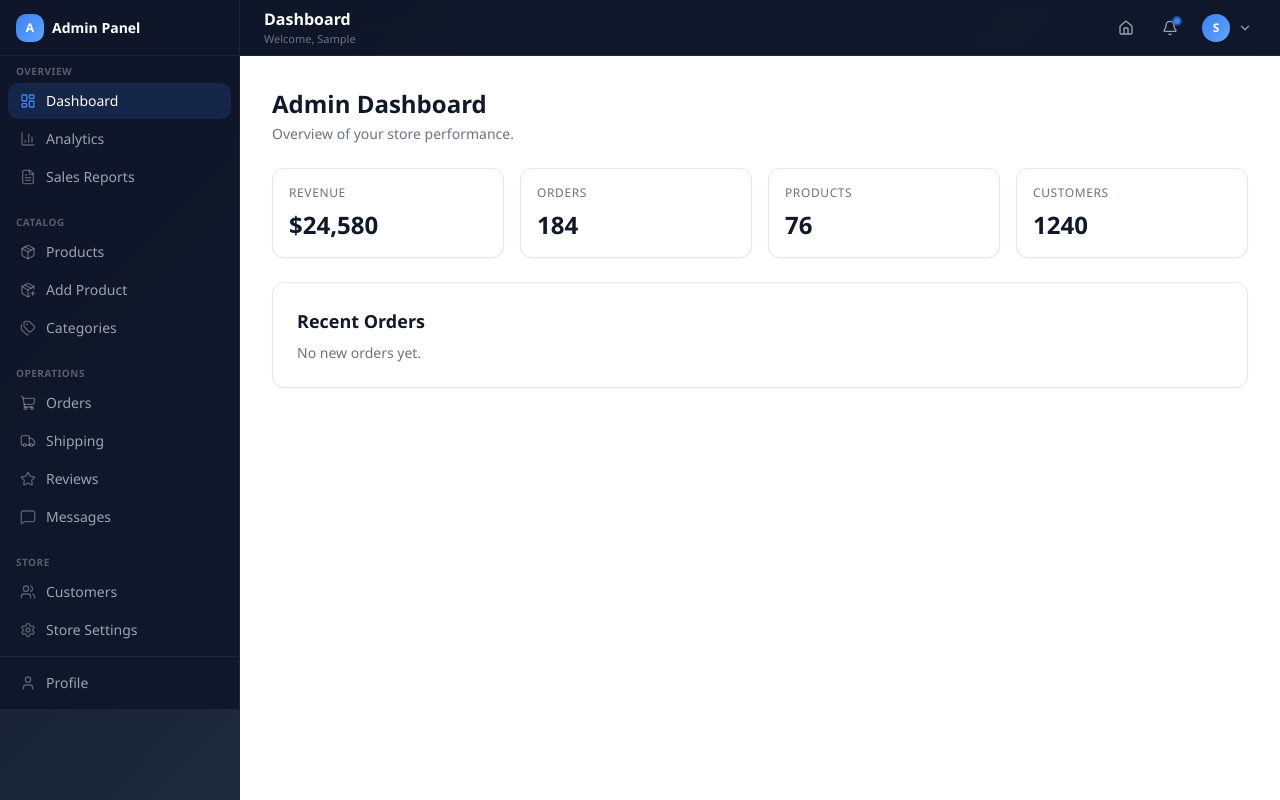
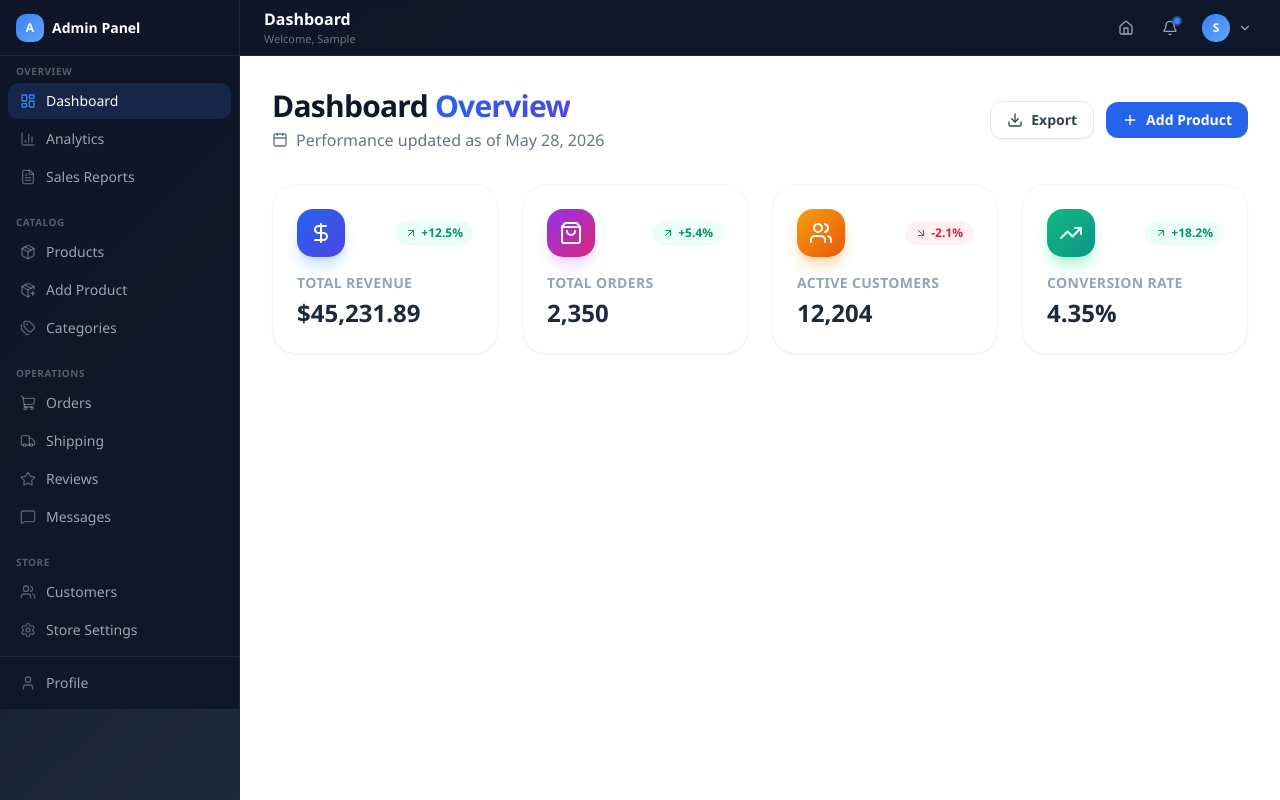
Before and after one commit to PoojaDits/Landing_Page-1, a React (Vite) app: page /admin/dashboard in a window 1280 px wide. Built offline with nearby package versions, Linux system fonts and the light colour scheme; sample sign-in values are in the browser's storage.

Commit message:
dashboard

```diff
--- a/src/pages/dashboard/AdminDashboard.jsx
+++ b/src/pages/dashboard/AdminDashboard.jsx
@@ -1,33 +1,99 @@
+import React from 'react';
+import {
+  TrendingUp, Users, ShoppingBag, DollarSign,
+  ArrowUpRight, ArrowDownRight,Calendar, Download, Plus
+} from 'lucide-react';
+
+const stats = [
+  {
+    label: 'Total Revenue',
+    value: '$45,231.89',
+    change: '+12.5%',
+    trend: 'up',
+    icon: DollarSign,
+    gradient: 'from-blue-600 to-indigo-600',
+    shadow: 'shadow-blue-200'
+  },
+  {
+    label: 'Total Orders',
+    value: '2,350',
+    change: '+5.4%',
+    trend: 'up',
+    icon: ShoppingBag,
+    gradient: 'from-purple-600 to-pink-600',
+    shadow: 'shadow-purple-200'
+  },
+  {
+    label: 'Active Customers',
+    value: '12,204',
+    change: '-2.1%',
+    trend: 'down',
+    icon: Users,
+    gradient: 'from-amber-500 to-orange-600',
+    shadow: 'shadow-orange-200'
+  },
+  {
+    label: 'Conversion Rate',
+    value: '4.35%',
+    change: '+18.2%',
+    trend: 'up',
+    icon: TrendingUp,
+    gradient: 'from-emerald-500 to-teal-600',
+    shadow: 'shadow-emerald-200'
+  }
+];
+
 export default function AdminDashboard() {
   return (
-    <div className="space-y-6">
-      <div>
-        <h2 className="text-2xl font-bold text-gray-900">Admin Dashboard</h2>
-        <p className="text-sm text-gray-500 mt-1">
-          Overview of your store performance.
-        </p>
+    <div className="space-y-8 pb-10 animate-in fade-in slide-in-from-bottom-4 duration-700">
+
+      {/* --- HERO HEADER --- */}
+      <div className="flex flex-col md:flex-row md:items-center justify-between gap-4">
+        <div>
+          <h1 className="text-3xl font-extrabold text-slate-900 tracking-tight">
+            Dashboard <span className="text-transparent bg-clip-text bg-gradient-to-r from-blue-600 to-indigo-600">Overview</span>
+          </h1>
+          <p className="text-slate-500 mt-1 flex items-center gap-2">
+            <Calendar className="w-4 h-4" />
+            Performance updated as of May 28, 2026
+          </p>
+        </div>
+        <div className="flex items-center gap-3">
+          <button className="flex items-center gap-2 px-4 py-2 bg-white border border-slate-200 text-slate-700 rounded-xl font-semibold text-sm hover:bg-slate-50 transition-all shadow-sm">
+            <Download className="w-4 h-4" /> Export
+          </button>
+          <button className="flex items-center gap-2 px-4 py-2 bg-blue-600 text-white rounded-xl font-semibold text-sm hover:bg-blue-700 hover:shadow-lg hover:shadow-blue-200 transition-all active:scale-95">
+            <Plus className="w-4 h-4" /> Add Product
+          </button>
+        </div>
       </div>
 
-      <div className="grid grid-cols-1 sm:grid-cols-2 lg:grid-cols-4 gap-4">
-        {[
-          { label: 'Revenue', value: '$24,580' },
-          { label: 'Orders', value: 184 },
-          { label: 'Products', value: 76 },
-          { label: 'Customers', value: 1240 },
-        ].map((c) => (
-          <div
-            key={c.label}
-            className="rounded-xl border border-gray-200 bg-white p-4 shadow-sm"
-          >
-            <p className="text-xs uppercase tracking-wider text-gray-500">{c.label}</p>
-            <p className="mt-2 text-2xl font-bold text-gray-900">{c.value}</p>
+      {/* --- STATS GRID --- */}
+      <div className="grid grid-cols-1 md:grid-cols-2 lg:grid-cols-4 gap-6">
+        {stats.map((item) => (
+          <div key={item.label} className={`group relative bg-white p-6 rounded-3xl border border-slate-100 shadow-sm hover:shadow-xl transition-all duration-300 hover:-translate-y-1`}>
+            <div className="flex items-center justify-between mb-4">
+              <div className={`w-12 h-12 bg-gradient-to-br ${item.gradient} rounded-2xl flex items-center justify-center text-white shadow-lg ${item.shadow} group-hover:scale-110 transition-transform`}>
+                <item.icon className="w-6 h-6" />
+              </div>
+              <div className={`flex items-center gap-1 text-xs font-bold px-2.5 py-1 rounded-full ${
+                item.trend === 'up' ? 'text-emerald-600 bg-emerald-50' : 'text-rose-600 bg-rose-50'
+              }`}>
+                {item.trend === 'up' ? <ArrowUpRight className="w-3 h-3" /> : <ArrowDownRight className="w-3 h-3" />}
+                {item.change}
+              </div>
+            </div>
+            <p className="text-sm font-semibold text-slate-400 tracking-wide uppercase">{item.label}</p>
+            <h3 className="text-2xl font-black text-slate-800 mt-1">{item.value}</h3>
           </div>
         ))}
       </div>
 
-      <div className="rounded-xl border border-gray-200 bg-white p-6 shadow-sm">
-        <h3 className="text-lg font-semibold text-gray-900">Recent Orders</h3>
-        <p className="text-sm text-gray-500 mt-2">No new orders yet.</p>
+      <div className="grid grid-cols-1 lg:grid-cols-3 gap-8">
+
+
+
+
       </div>
     </div>
   );
--- a/src/pages/dashboard/SuperAdminDashboard.jsx
+++ b/src/pages/dashboard/SuperAdminDashboard.jsx
@@ -1,40 +1,138 @@
+import React from 'react';
+import {
+  Globe,
+  Store,
+  Users,
+  ShieldCheck,
+  TrendingUp,
+  Activity,
+  Zap,
+  Server,
+  ArrowUpRight,
+  ArrowDownRight,
+  MoreVertical,
+  Search,
+  Filter
+} from 'lucide-react';
+
+const platformStats = [
+
+  {
+label: 'stores',
+value: '42',
+change: '+3',
+trend: 'up',
+icon: Store,
+color: 'text-blue-600',
+bg: 'bg-blue-50',
+description: 'Active merchant stores'
+},
+
+  {
+label: 'Total admins',
+value: '58',
+change: '+3',
+trend: 'up',
+icon: Store,
+color: 'text-blue-600',
+bg: 'bg-blue-50',
+description: 'Active merchant stores'
+},
+
+  {
+label: 'Total Users',
+value: '12,402',
+change: '+1.2k',
+trend: 'up',
+icon: Users,
+color: 'text-emerald-600',
+bg: 'bg-emerald-50',
+description: 'Across all platforms'
+},
+     {
+label: 'Platform GMV',
+value: '$1,284,500',
+change: '+15.2%',
+trend: 'up',
+icon: Globe,
+color: 'text-indigo-600',
+bg: 'bg-indigo-50',
+description: 'Gross Merchandise Value'
+}
+];
+const storePerformance = [
+  { name: 'Fashion Hub', owner: 'Alice Johnson', sales: '$45,200', status: 'Active', growth: '+12%' },
+  { name: 'Tech World', owner: 'Bob Smith', sales: '$120,500', status: 'Active', growth: '+24%' },
+  { name: 'Home Decor', owner: 'Carol White', sales: '$12,300', status: 'Warning', growth: '-5%' },
+  { name: 'Sports Direct', owner: 'Dave Wilson', sales: '$89,000', status: 'Active', growth: '+8%' },
+];
+
+const auditLogs = [
+  { action: 'New Store Approved', user: 'SuperAdmin', target: 'GadgetBox', time: '10 mins ago', type: 'success' },
+  { action: 'Security Policy Updated', user: 'System', target: 'Auth-Service', time: '1 hour ago', type: 'info' },
+  { action: 'Database Backup', user: 'System', target: 'PostgreSQL Main', time: '4 hours ago', type: 'warning' },
+];
+
 export default function SuperAdminDashboard() {
   return (
-    <div className="space-y-6">
-      <div>
-        <h2 className="text-2xl font-bold text-gray-900">Super Admin Dashboard</h2>
-        <p className="text-sm text-gray-500 mt-1">
-          Platform-wide overview across all stores.
-        </p>
+    <div className="space-y-8 animate-in fade-in duration-700">
+
+
+      <div className="flex flex-col lg:flex-row lg:items-center justify-between gap-4">
+        <div>
+          <div className="flex items-center gap-2 mb-1">
+            <ShieldCheck className="w-5 h-5 text-indigo-600" />
+            <span className="text-xs font-bold text-indigo-600 uppercase tracking-widest">Platform Control Tower</span>
+          </div>
+          <h1 className="text-3xl font-black text-slate-900 tracking-tight">Super Admin Dashboard</h1>
+        </div>
+
+        <div className="flex items-center gap-2 bg-white p-1.5 rounded-2xl shadow-sm border border-slate-200 w-full lg:w-96">
+          <div className="pl-3 pr-2 text-slate-400">
+            <Search className="w-4 h-4" />
+          </div>
+          <input
+            type="text"
+            placeholder="Search stores, users, or logs..."
+            className="flex-1 bg-transparent border-none outline-none text-sm py-1"
+          />
+          <button className="p-2 bg-slate-100 text-slate-600 rounded-xl hover:bg-slate-200 transition-colors">
+            <Filter className="w-4 h-4" />
+          </button>
+        </div>
       </div>
 
-      <div className="grid grid-cols-1 sm:grid-cols-2 lg:grid-cols-4 gap-4">
-        {[
-          { label: 'Stores', value: 32 },
-          { label: 'Admins', value: 58 },
-          { label: 'Users', value: '12.4k' },
-          { label: 'GMV', value: '$1.2M' },
-        ].map((c) => (
-          <div
-            key={c.label}
-            className="rounded-xl border border-gray-200 bg-white p-4 shadow-sm"
-          >
-            <p className="text-xs uppercase tracking-wider text-gray-500">{c.label}</p>
-            <p className="mt-2 text-2xl font-bold text-gray-900">{c.value}</p>
+
+      <div className="grid grid-cols-1 md:grid-cols-2 lg:grid-cols-4 gap-6">
+        {platformStats.map((stat, i) => (
+          <div key={i} className="bg-white p-6 rounded-[2rem] border border-slate-100 shadow-sm hover:shadow-xl transition-all group overflow-hidden relative">
+            {/* Background Accent */}
+            <div className={`absolute -right-4 -top-4 w-24 h-24 rounded-full opacity-5 group-hover:opacity-10 transition-opacity ${stat.bg.replace('50', '500')}`}></div>
+
+            <div className="flex items-center justify-between mb-4 relative z-10">
+              <div className={`w-12 h-12 ${stat.bg} ${stat.color} rounded-2xl flex items-center justify-center group-hover:scale-110 transition-transform`}>
+                <stat.icon className="w-6 h-6" />
+              </div>
+              <div className={`text-[10px] font-bold px-2 py-1 rounded-lg flex items-center gap-1 ${
+                stat.trend === 'up' ? 'bg-emerald-50 text-emerald-600' : 'bg-rose-50 text-rose-600'
+              }`}>
+                {stat.trend === 'up' ? <ArrowUpRight className="w-3 h-3" /> : <ArrowDownRight className="w-3 h-3" />}
+                {stat.change}
+              </div>
+            </div>
+
+            <div className="relative z-10">
+              <p className="text-sm font-semibold text-slate-400 uppercase tracking-wider">{stat.label}</p>
+              <h3 className="text-2xl font-black text-slate-800 mt-1">{stat.value}</h3>
+              <p className="text-xs text-slate-500 mt-2 flex items-center gap-1">
+                <Activity className="w-3 h-3 text-slate-300" />
+                {stat.description}
+              </p>
+            </div>
           </div>
         ))}
       </div>
 
-      <div className="grid grid-cols-1 lg:grid-cols-2 gap-4">
-        <div className="rounded-xl border border-gray-200 bg-white p-6 shadow-sm">
-          <h3 className="text-lg font-semibold text-gray-900">System Health</h3>
-          <p className="text-sm text-gray-500 mt-2">All services operational.</p>
-        </div>
-        <div className="rounded-xl border border-gray-200 bg-white p-6 shadow-sm">
-          <h3 className="text-lg font-semibold text-gray-900">Recent Audit Logs</h3>
-          <p className="text-sm text-gray-500 mt-2">No recent activity.</p>
-        </div>
-      </div>
     </div>
   );
 }
```
